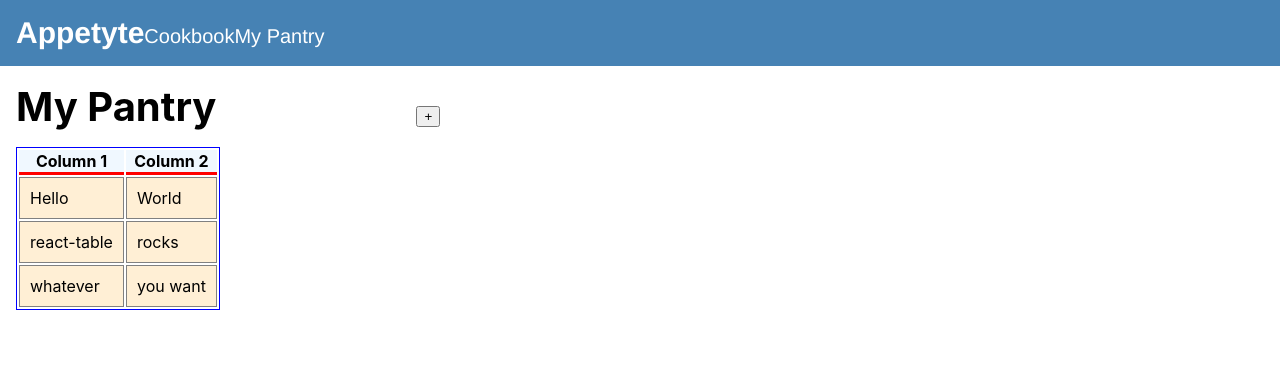
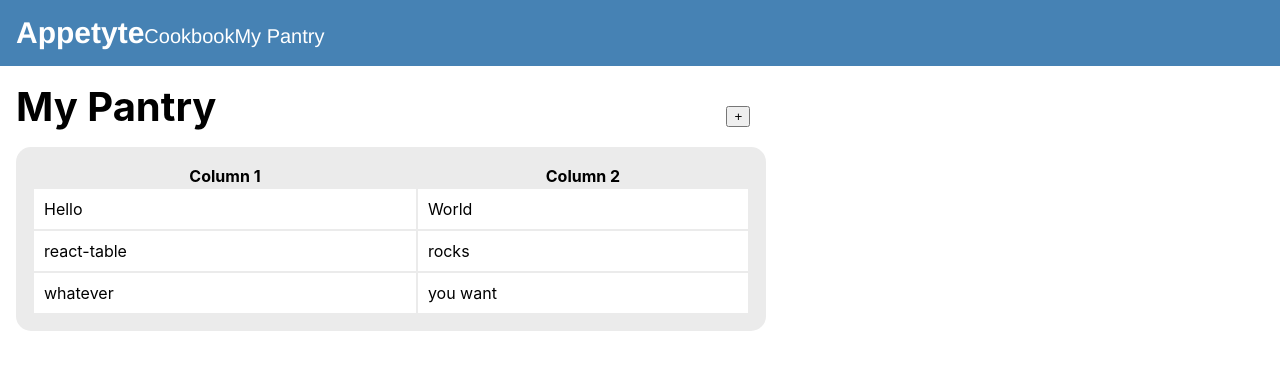
Before and after one commit to PallavAg/Appetyte, a React (Create React App) app: page / in a window 1280 px wide. Shown: the top 370 px of the page. Built offline with nearby package versions, Linux system fonts and the light colour scheme.

Commit message:
Updates table view styles

```diff
--- a/src/GenerateTableView.js
+++ b/src/GenerateTableView.js
@@ -1,6 +1,7 @@
 import React from "react";
 import {useTable} from "react-table";
 
+// Code inspired by https://react-table.tanstack.com/docs/quick-start
 function GenerateTableView() {
     const data = React.useMemo(
         () => [
@@ -43,7 +44,12 @@ function GenerateTableView() {
     } = useTable({ columns, data })
 
     return (
-        <table {...getTableProps()} style={{ border: 'solid 1px blue' }}>
+        <table {...getTableProps()} style={{
+            background: '#ebebeb',
+            padding: '1rem',
+            'border-radius': '15px',
+            width: '750px',
+            }}>
             <thead>
             {headerGroups.map(headerGroup => (
                 <tr {...headerGroup.getHeaderGroupProps()}>
@@ -51,8 +57,8 @@ function GenerateTableView() {
                         <th
                             {...column.getHeaderProps()}
                             style={{
-                                borderBottom: 'solid 3px red',
-                                background: 'aliceblue',
+                                //borderBottom: 'solid 3px red',
+                                //background: 'aliceblue',
                                 color: 'black',
                                 fontWeight: 'bold',
                             }}
@@ -74,8 +80,8 @@ function GenerateTableView() {
                                     {...cell.getCellProps()}
                                     style={{
                                         padding: '10px',
-                                        border: 'solid 1px gray',
-                                        background: 'papayawhip',
+                                        //border: 'solid 1px gray',
+                                        background: 'white',
                                     }}
                                 >
                                     {cell.render('Cell')}
--- a/src/MyPantryView.js
+++ b/src/MyPantryView.js
@@ -17,7 +17,7 @@ class MyPantryView extends React.Component {
                 <div className='contentInsets'>
                     <div className='pageTitle'>
                         My Pantry
-                        <span style={{padding: 100}} />
+                        <span style={{padding: 255}} />
                         <button>+</button>
                     </div>
                     <div>
```
